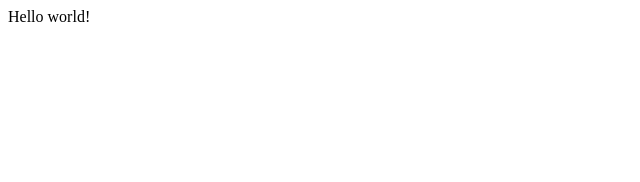
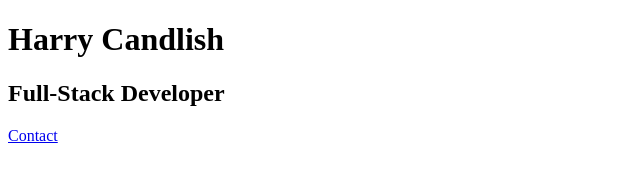
Before and after one commit to HarryCandlish/Portfolio-Gatsby, a Gatsby site: page / in a window 1280 px wide. Shown: the whole page, without its empty margins (0-640 px from the left). Built offline with nearby package versions, Linux system fonts and the light colour scheme; Gatsby itself is replaced by a stand-in of ours.

Commit message:
changes to files

```diff
--- a/src/pages/index.js
+++ b/src/pages/index.js
@@ -1,3 +1,14 @@
 import React from "react"
+import { Link } from "gatsby"
 
-export default () => <div>Hello world!</div>
+const IndexPage = () => {
+  return (
+    <div>
+      <h1>Harry Candlish</h1>
+      <h2>Full-Stack Developer</h2>
+      <Link to="/contact">Contact</Link>
+    </div>
+  )
+}
+
+export default IndexPage
```
Also changed, not shown: src/pages/contact.js (added, +11 -0 lines).
